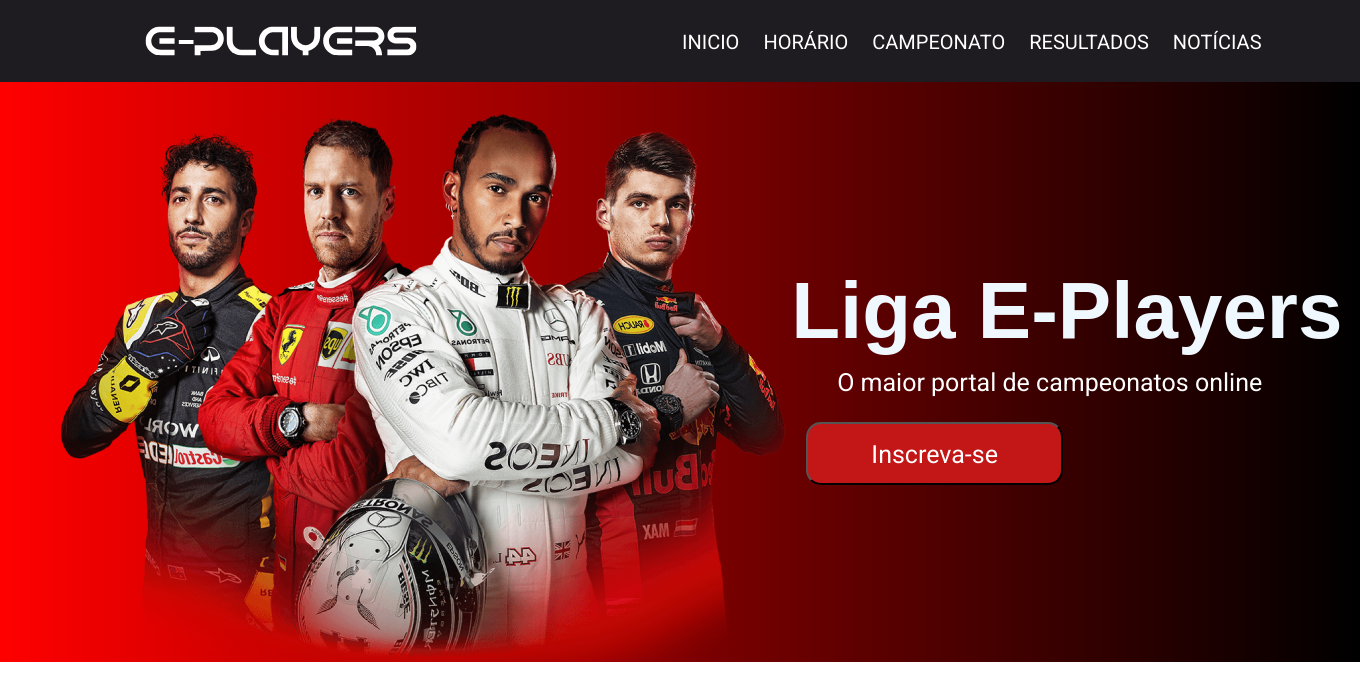
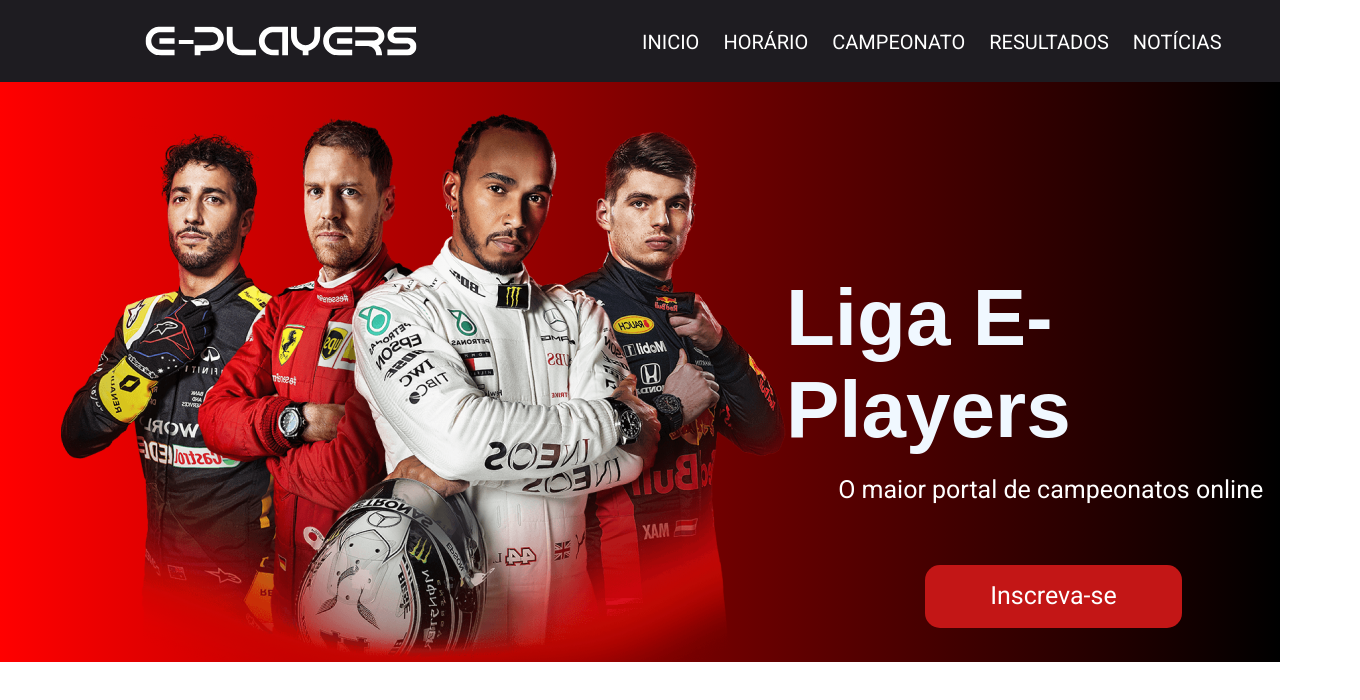
Before and after one commit to RenanGmj/E-Players, a plain HTML site: page index.html in a window 1280 px wide. Shown: the whole page, 1360 px wide, since content can reach past the window. Drawn offline with Linux system fonts and the light colour scheme.

Commit message:
section de inscricao refeita

```diff
--- a/css/style.css
+++ b/css/style.css
@@ -1,8 +1,8 @@
-body
+*
 {
     margin: 0;
     padding: 0;
-    width: 1360px;
+    box-sizing: border-box;
 
 }
 
@@ -45,24 +45,18 @@
     margin: 31px 0px 0px 59px;
 }
 
-.Inscricao
+
+
+.Inscricao h1
 {
-    margin: 168.17px 190px 0px 20.14px;
-    width: 494px;
-    height: 271.75px;
-}
-
-.Titulo
-{
+    margin-top: 190px;
     color: aliceblue;
     font-family: "Titillium Web", sans-serif;
     font-weight: 700;
     font-style: normal;
     font-size: 80px;
-    margin-top: 15px;
-    margin-right: 10px;
-    margin-left: -15px;
-    white-space: nowrap;
+
+
 }
 
 .CarrosselInscricao p
@@ -70,17 +64,38 @@
     font-size: 25px;
     font-family: "Roboto", sans-serif;
     color: #fff;
-    margin-top: -55.9px ;
-    margin-left: 31px;;
+    margin:19.09px 0px 0px 52.14px
+
 }
-.CarrosselInscricao button
+.CarrosselInscricao div
 {
     width: 257px;
     height: 63px;
-    padding: 16.14px 48px 16.14px 48px;
+    margin: 60.48px 0px 0px 139.14px;
+    padding: 16.14px 0px 16.14px 65px;
     border-radius: 15px;
     background-color: #C31616;
     color: #fff;
     font-size: 25px;
     font-family: "Roboto", sans-serif;
+
 }
+
+.Jogos{
+    background-color: black;
+    height: 120px;
+}
+
+.posicionamento-jogos{
+    height: 100%;
+}
+
+.posicionamento-jogos img
+{
+    margin-left: 94px;
+}
+
+.ImgCS
+{
+    margin-top: 27px;
+}
--- a/index.html
+++ b/index.html
@@ -28,14 +28,17 @@
     <main>
         <section class="CarrosselInscricao">
             <img class="Banner" src="img/keyart_crushed 1img1.png" alt="">
-            <div class="Inscricao">
-                <h1 class="Titulo">Liga E-Players</h1>
+            <nav class="Inscricao">
+                <h1>Liga E-Players</h1>
                 <p>O maior portal de campeonatos online</p>
-                <button>Inscreva-se</button>
+                <div>Inscreva-se</div>
 
-            </div>
+            </nav>
         </section>
+
     </main>
+
+    <!--white-space: nowrap;-->
 
 </body>
 </html>
```
Also changed, not shown: img/4bcd537b6c034e297f0030cf08887426 1.png (added), img/800px-FIFA_series_logo 1.png (added), img/Counter-Strike-Logo-Transparent-PNG 1.png (added), img/formula-1-logo-1-1 1.png (added), img/logo-lol-300x131 1.png (added).
